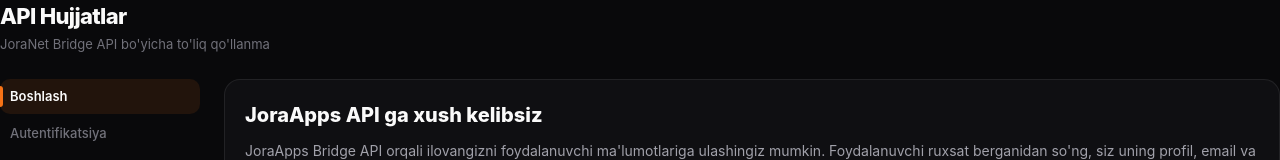
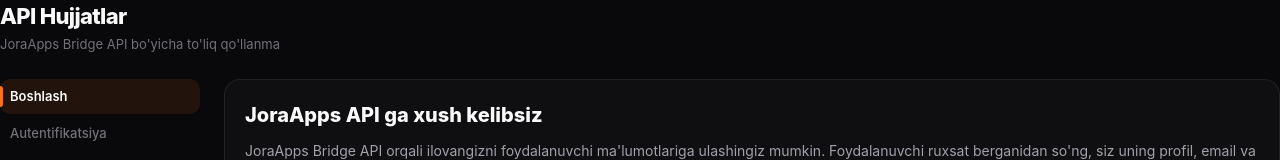
Before and after one commit to jorabey/dev-joraapps, a React (Vite) app: page /docs in a window 1280 px wide. Shown: the top 160 px of the page. Built offline with nearby package versions, Linux system fonts and the light colour scheme.

Commit message:
Update PageHd subtitle for JoraApps Bridge API

```diff
--- a/src/pages/OtherPages.jsx
+++ b/src/pages/OtherPages.jsx
@@ -248,7 +248,7 @@
 
   return (
     <div>
-      <PageHd title={t('docs_title')} sub="JoraNet Bridge API bo'yicha to'liq qo'llanma" />
+      <PageHd title={t('docs_title')} sub="JoraApps Bridge API bo'yicha to'liq qo'llanma" />
       <div style={{ display:'grid', gridTemplateColumns:'200px 1fr', gap:24 }}>
         <nav style={{ display:'flex', flexDirection:'column', gap:2 }}>
           {sections.map(s => (
```
